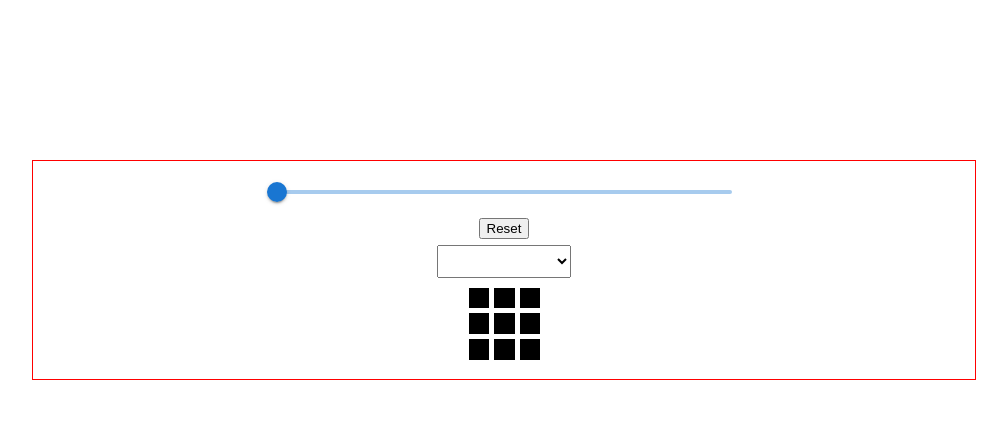
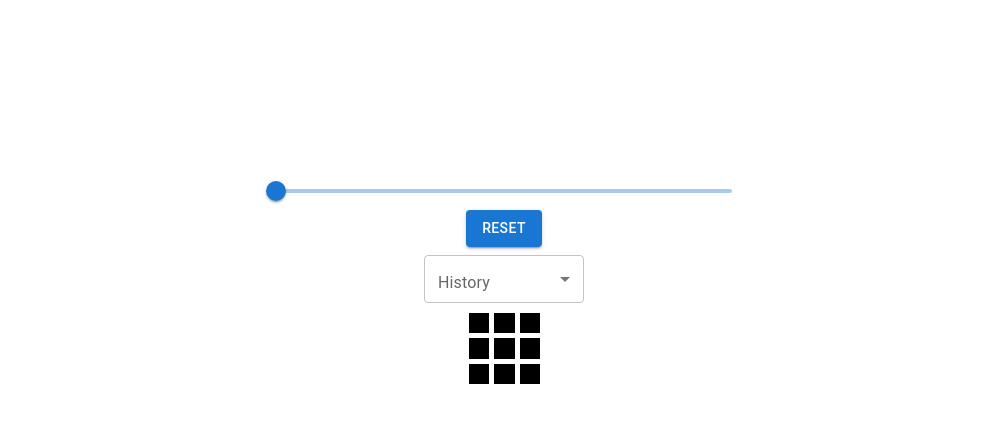
Before and after one commit to SmarterFuture/web-games, a React (Create React App) app: page / in a window 1280 px wide. Shown: the top 422 px of the page, without its empty margins (136-1143 px from the left). Built offline with nearby package versions, Linux system fonts and the light colour scheme.

Commit message:
nice mui dropdown

```diff
--- a/src/App.tsx
+++ b/src/App.tsx
@@ -2,6 +2,11 @@ import React, { useState } from "react";
 import Slider from "@mui/material/Slider";
 import { validateTicTacToe } from "./utils";
 import { ITile, Player, History } from "./constants";
+import InputLabel from "@mui/material/InputLabel";
+import Select, { SelectChangeEvent } from '@mui/material/Select';
+import MenuItem from "@mui/material/MenuItem";
+import FormControl from "@mui/material/FormControl";
+import Button from "@mui/material/Button";
 
 
 interface Size {
@@ -16,6 +21,14 @@ function Tile({ value, onClick }: ITile) {
     );
 }
 
+const MenuProps = {
+    PaperProps: {
+        style: {
+        maxHeight: "10em"
+        }
+    }
+}
+
 function Game({ side }: Size) {
 
     const [xNext, setXNext] = useState<boolean>(true);
@@ -24,7 +37,7 @@ function Game({ side }: Size) {
     const [selected, setSelected] = useState<number>(0);
     const [lock, setLock] = useState<boolean>(false);
 
-    function jumpTo(event: React.ChangeEvent<HTMLSelectElement>) {
+    function jumpTo(event: SelectChangeEvent) {
         const move: number  = +event.target.value;
         const newState = history[move];
         setTiles(newState.state);
@@ -33,8 +46,6 @@ function Game({ side }: Size) {
         if ( move + 1 !== history.length ) {
             setLock(false)
         }
-        event.target.size = 1;
-        event.target.blur();
     }
 
     function playerTurn( index: number ) {
@@ -98,24 +109,28 @@ function Game({ side }: Size) {
         }
 
         historyButtons.push(
-            <option className="historyLog" key={i} value={i}>
+            <MenuItem className="historyLog" key={i} value={i}>
                 { message }
-            </option>
+            </MenuItem>
         );
     })
 
     return (
         <>
-            <div className="historyDiv">
-                <select
-                    className="historyList"
-                    value={ selected }
-                    onChange={ jumpTo }
-                    onFocus={ ( event ) => event.target.size = Math.min(10, history.length) }
-                    onBlur ={ ( event ) => event.target.size = 1}
-                >
-                    {historyButtons}
-                </select>
+            <div className="historyList">
+                <FormControl>
+                    <InputLabel id="history-in">History</InputLabel>
+                    <Select
+                        className="historyList"
+                        labelId="history-in"
+                        label="History"
+                        value={ !!historyButtons.length ? selected.toString() : '' }
+                        onChange={ jumpTo }
+                        MenuProps={ MenuProps }
+                    >
+                        { historyButtons }
+                    </Select>
+                </FormControl>
             </div>
             <div>
                 {rows}
@@ -139,11 +154,11 @@ export default function TicTacToe() {
     return (
         <div className="box">
             <div className="sliderBox">
-                <Slider min={3} max={10} onChange={handleChange}/>
+                <Slider min={3} max={10} onChange={handleChange} valueLabelDisplay="auto" />
             </div>
-            <button className="buttonBox" onClick={() => handleReset()}>
+            <Button variant="contained" className="buttonBox" onClick={() => handleReset()}>
                 Reset
-            </button>
+            </Button>
             <Game key={+key} side={size} />
         </div>
     )
--- a/src/styles.css
+++ b/src/styles.css
@@ -24,7 +24,6 @@
     flex-flow: column nowrap;
     align-items: center;
     justify-content: center;
-    border: solid thin red
 }
 
 .sliderBox {
@@ -32,24 +31,12 @@
     min-width: 20em;
 }
 
-.buttonBox {
-    margin: .5em
-}
-
 .historyList {
     width: 10em;
+    height: 3em;
     padding: .5em;
-    float: center;
 }
 
 .historyDiv {
     margin-bottom: .5em;
 }
-
-.tictactoeBox {
-    display: flex;
-    flex: 1;
-    width: 100%;
-    justify-content: end;
-    border: solid thin yellow
-}
```
